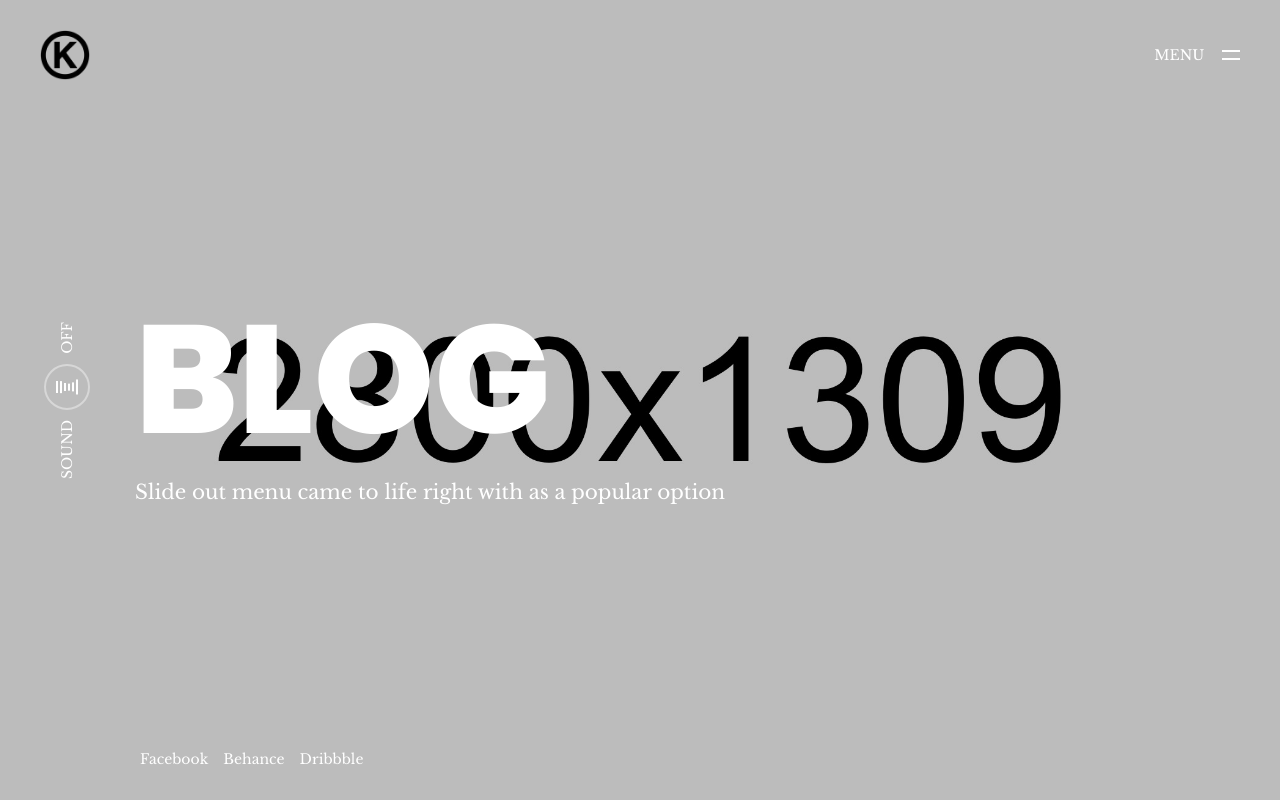
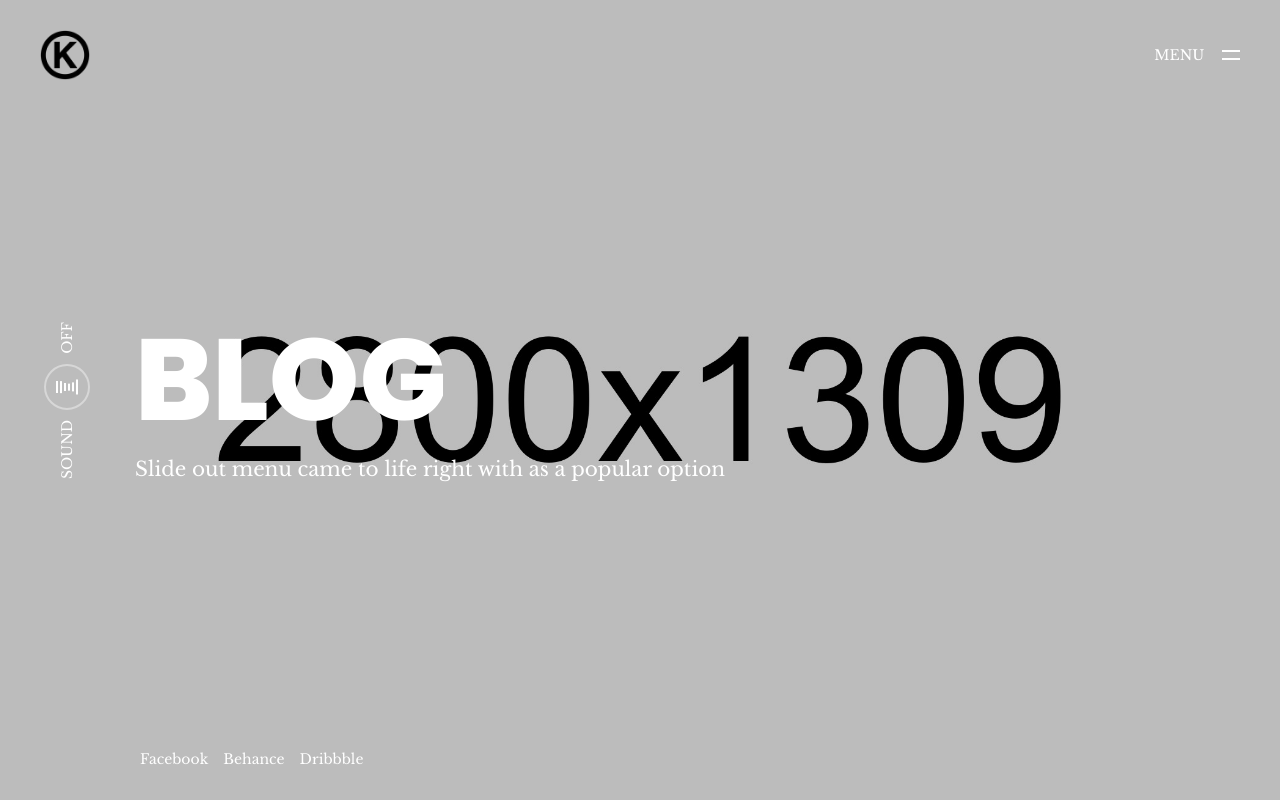
Before and after one commit to redroostertech/KeshiCompany, a PHP site: page /blog.html in a window 1280 px wide. Run offline with PHP 8.4, Linux system fonts and the light colour scheme.

Commit message:
Updating font.

```diff
--- a/css/style.css
+++ b/css/style.css
@@ -931,7 +931,7 @@ a {
   transform: translateY(50px);
 }
 .header .swiper-carousel .swiper-slide .inner h2 {
-  font-size: 6vw;
+  font-size: 4vw;
 }
 .header .swiper-carousel .swiper-slide-active {
   margin: 0;
@@ -1175,7 +1175,7 @@ main {
   padding: 0 140px;
 }
 .page-header .inner-content .inner h2 {
-  font-size: 8vw;
+  font-size: 6vw;
   color: #fff;
   display: block;
   font-weight: 800;
@@ -2212,7 +2212,7 @@ main {
   }
 
   .page-header .inner-content .inner h2 {
-    font-size: 12vw;
+    font-size: 9vw;
   }
 
   .text-content-block h2 {
```
